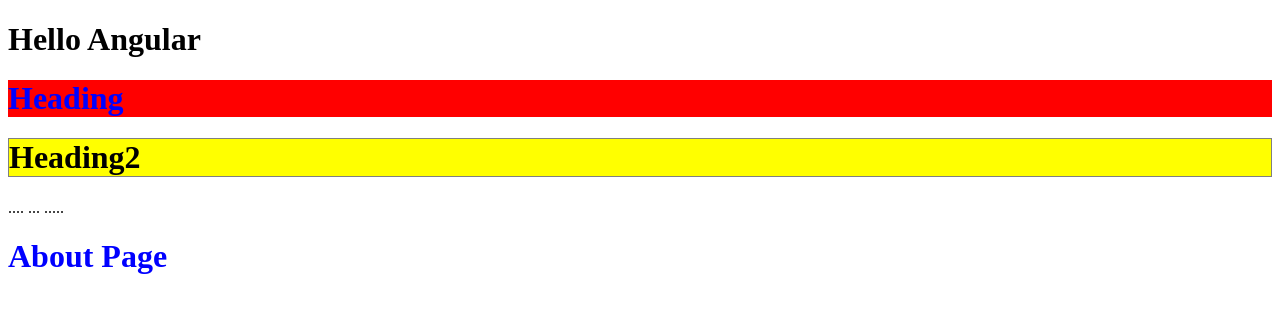
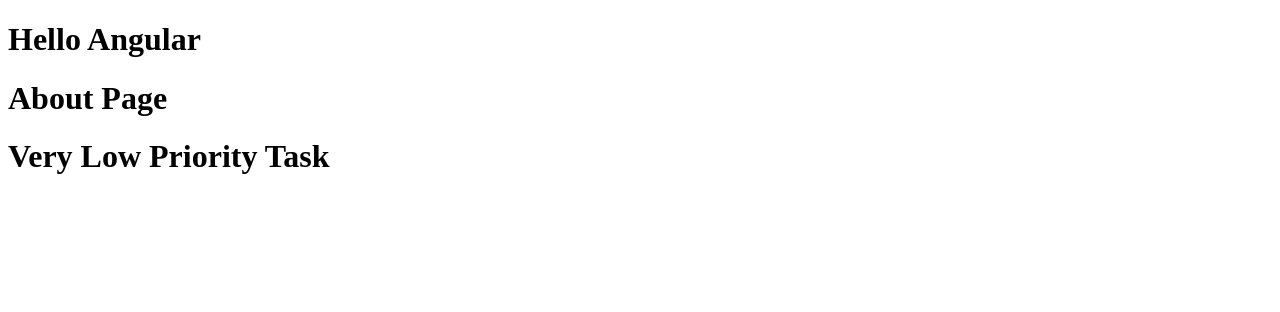
Before and after one commit to Mujib517/angular5.ui, an Angular app: page / in a window 1280 px wide. Shown: the top 312 px of the page. Built offline with nearby package versions, Linux system fonts and the light colour scheme.

Commit message:
NgSwitch

```diff
--- a/src/app/about/about.component.ts
+++ b/src/app/about/about.component.ts
@@ -3,47 +3,21 @@ import { Component } from '@angular/core';
 @Component({
   selector: 'app-about',
   template: `
+    <h1>About Page</h1>
 
-
-    <h1 [ngClass]="cls">Heading</h1>
-
-    <h1 [ngStyle]="style">Heading2</h1>
-
-  <div *ngIf="toggle">
-    ....
-    ...
-    .....
-    <h1  [class.fg]="myProperty">About Page</h1>
-  </div>
-
+    <div [ngSwitch]="priority">
+      <h1 *ngSwitchCase="'High'">High Priority Task</h1>
+      <h1 *ngSwitchCase="'Medium'">Medium Priority Task</h1>
+      <h1 *ngSwitchCase="'Low'">Low Priority Task</h1>
+      <h1 *ngSwitchDefault>Very Low Priority Task</h1>
+    </div>
 
   `
 })
 export class AboutComponent {
-  myProperty: string = "Hello Angular";
-  myProperty2: boolean;
-  style: any = {
-    'background-color': 'yellow',
-    border:'1px solid gray'
-  };
 
-  toggle: boolean = true;
-  cls: any = {
-    fg: true,
-    bg: this.myProperty
-  };
+  priority: string = "11";
 
-  //0,false,null,undefined,"",NaN
-
-  getValue() {
-    //complexx
-    return "Hello World";
-  }
-
-  onClick(param) {
-    if (this.toggle) this.toggle = false;
-    else this.toggle = true;
-  }
 }
 // 1.x ng-show ng-hide ngIf
-//directives ngModel,ngClass, ngStyle, ngIf, ngFor
+//directives ngModel,ngClass, ngStyle, ngIf, ngFor,ngSwitch
```
